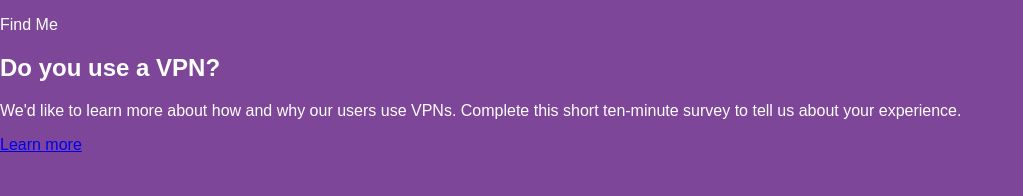
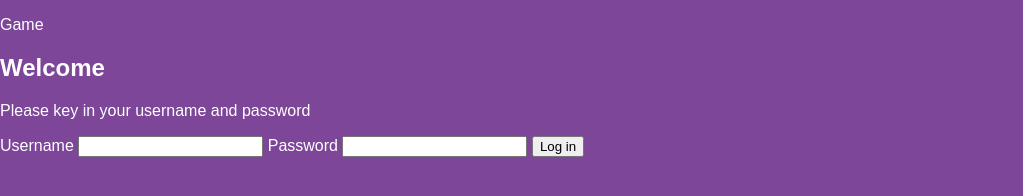
Before and after one commit to varx1/varx1.github.io, a plain HTML site: page 1/index.html in a window 1280 px wide. Shown: the whole page, without its empty margins (0-1023 px from the left). Drawn offline with Linux system fonts and the light colour scheme.

Commit message:
Update index.html

```diff
--- a/1/index.html
+++ b/1/index.html
@@ -8,17 +8,23 @@
   <BODY>
     <HEADER>
       <P>
-        Find Me
+        Game
       </P>
     </HEADER>
     <MAIN>
       <SECTION>
         <DIV>
-          <H2>Do you use a VPN?</H2>
+          <H2>Welcome</H2>
           <P>
-            We'd like to learn more about how and why our users use VPNs. Complete this short ten-minute survey to tell us about your experience.
+            Please key in your username and password
           </P>
-          <A HREF="#">Learn more</A>
+          <FORM METHOD="post">
+            <LABEL FOR="username">Username</LABEL>
+            <INPUT TYPE="text" NAME="username" ID="username" />
+            <LABEL FOR="password">Password</LABEL>
+            <INPUT TYPE="password" NAME="password" ID="password" />
+            <BUTTON TYPE="submit">Log in<?BUTTON>
+          </FORM>
         </DIV>
       </SECTION>
     </MAIN>
```
